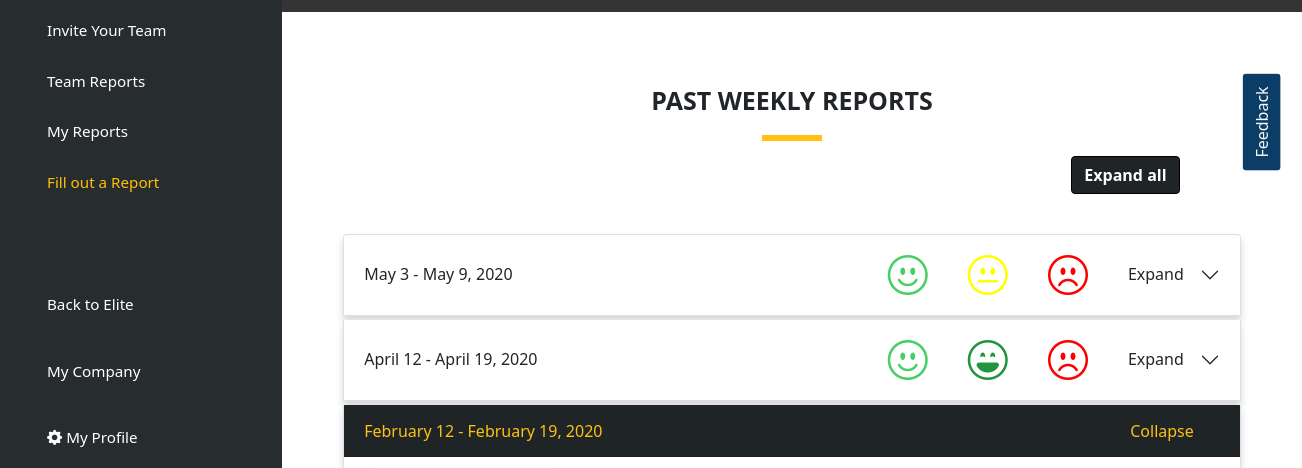
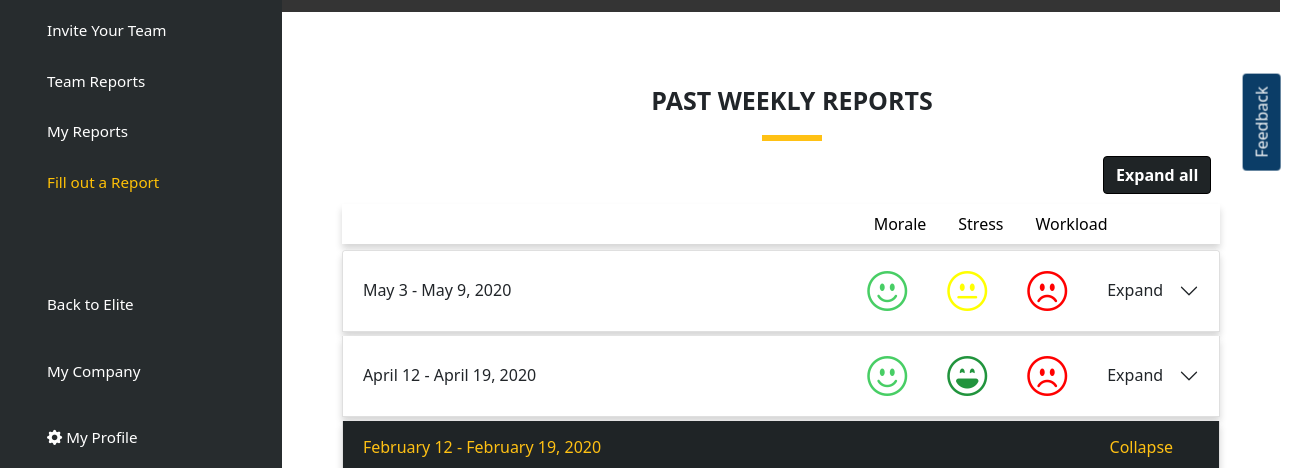
Before and after one commit to codemakeracademy/weekly-team-report-html-team5, a website built with webpack: page my-reports.html in a window 1280 px wide. Shown: the part 262-730 px from the top of the page, 1302 px wide, since content can reach past the window. Built offline with nearby package versions, Linux system fonts and the light colour scheme.

Commit message:
fix pages

```diff
--- a/my-reports.html
+++ b/my-reports.html
@@ -47,11 +47,12 @@
         <div class="main-title">PAST WEEKLY REPORTS</div>
         <div class="title-line"></div>
       </div>
-      <div class="expand-button-block my-report">
-        <a href="#" class="btn btn-primary expand-button">Expand all</a>
-      </div>
+
       <div class="table-items my-report mx-auto">
-        <ul class="nav">
+        <div class="expand-button-block ">
+          <a href="#" class="btn btn-primary expand-button">Expand all</a>
+        </div>
+        <ul class="nav report">
           <li class="nav-item">
             <a class="nav-link active" aria-current="page" href="#">Morale</a>
           </li>
--- a/src/styles/_my-reports.scss
+++ b/src/styles/_my-reports.scss
@@ -124,9 +124,6 @@
     background-color: #1F2426 ;
 }
 
-// .accordion-button:not(.collapsed)::after {
-//      background-image: var(#B6BEC2);
-// }
 
 .bs-accordion-btn-active-icon {
     color: #B6BEC2;
--- a/src/styles/_team-reports_header.scss
+++ b/src/styles/_team-reports_header.scss
@@ -116,6 +116,9 @@
     display: flex;
     align-items: center;
     width: 100%;
+    max-height: 100vh;
+    overflow: auto;
+    padding-bottom: 90px;
 }
 
 .nav.report {
@@ -127,6 +130,9 @@
     box-shadow: 0px 5px 7px 0px #d6d6d6;
     width: 100%;
     margin-bottom: 6px;
+}
+.report .nav-link {
+  color:black;
 }
 
 .table-items {
```
Also changed, not shown: team-reports.html (+2 -2 lines), weekly-report-history.html (+4 -5 lines).
